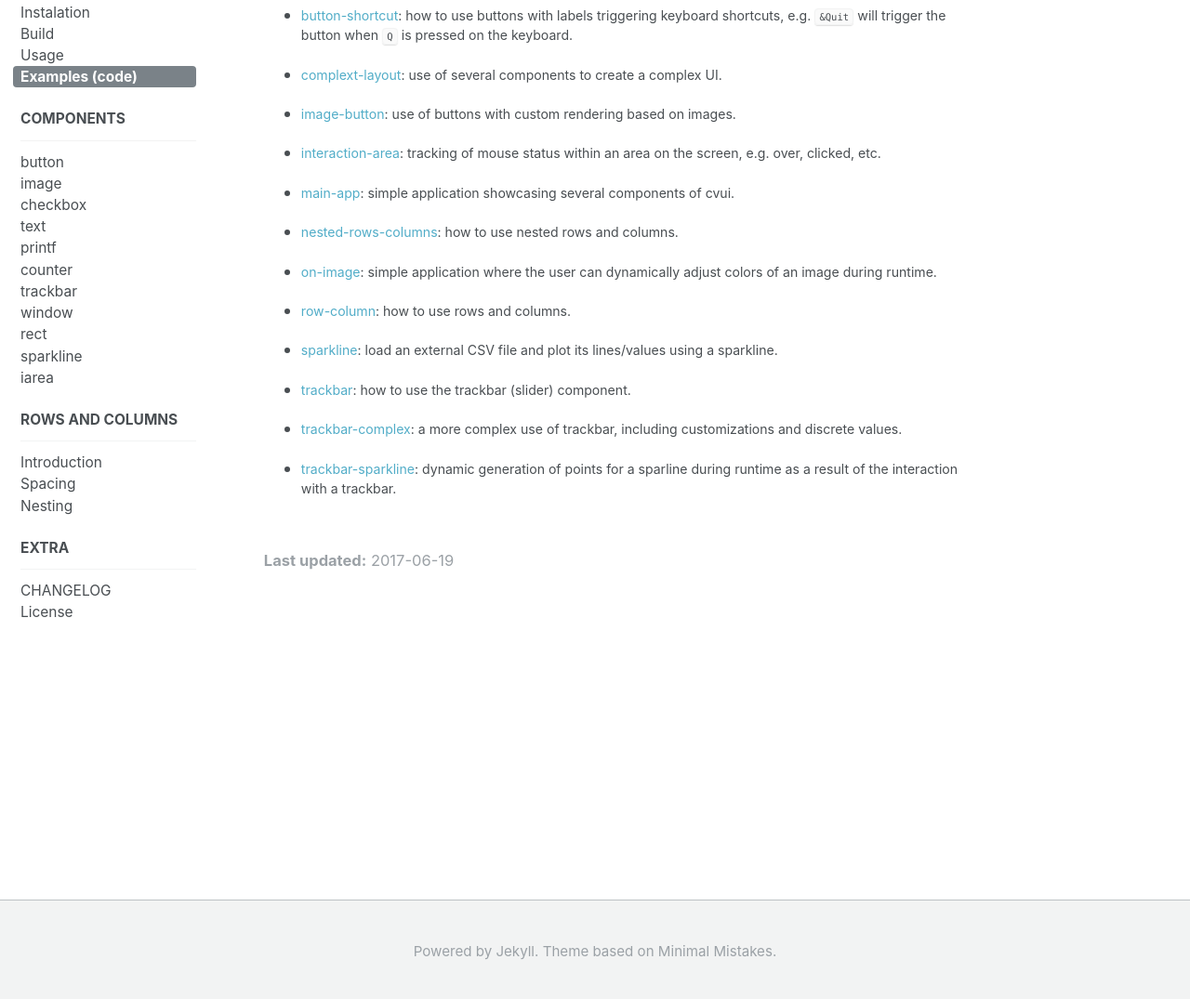
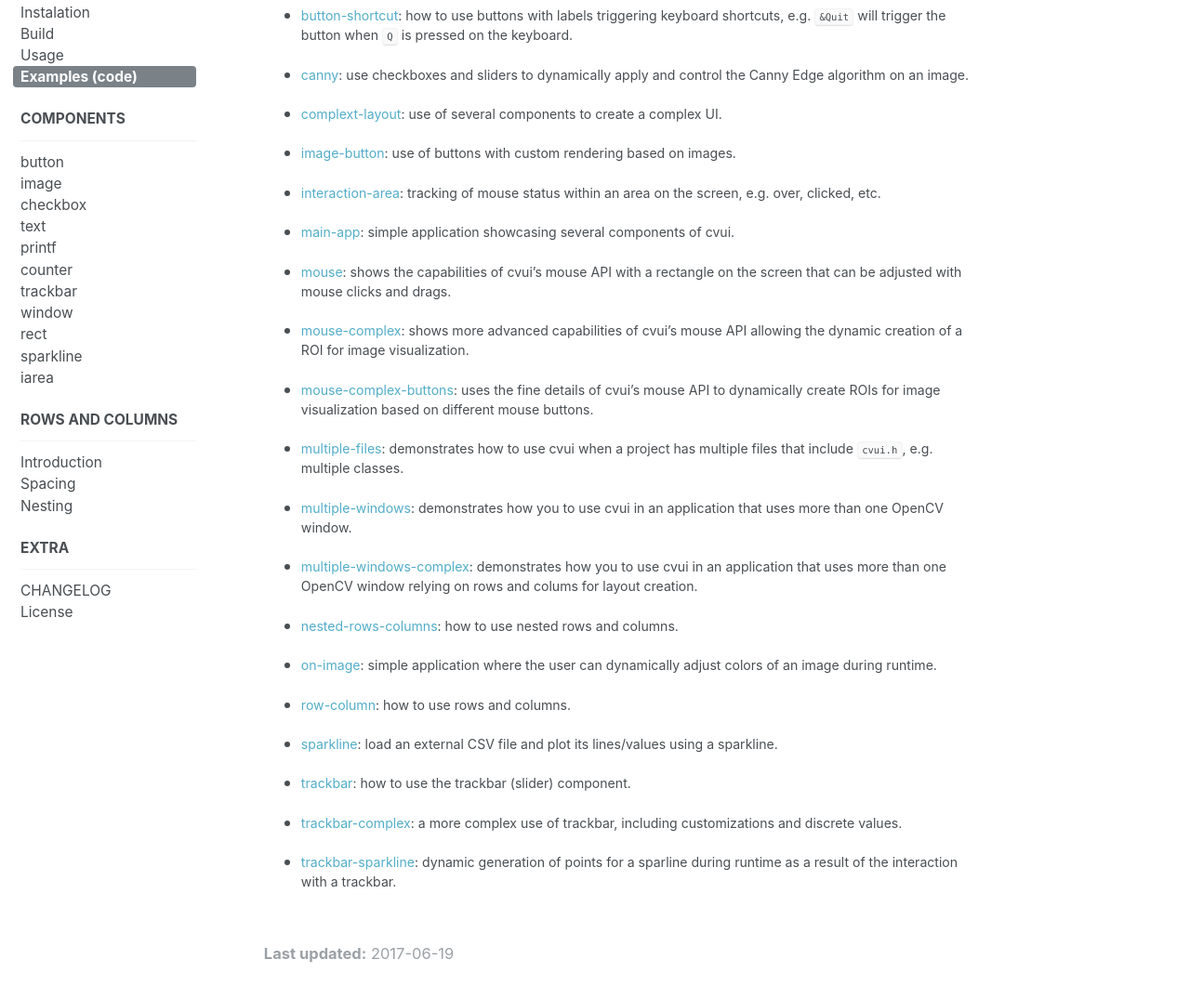
Before and after one commit to Dovyski/cvui, a Jekyll site: the page built from docs/examples.md, in a window 1280 px wide and 1400 px high. Shown: the part 320-1395 px from the top of the window at 93% size. Built offline with Jekyll 4.4.1, drawn with Linux system fonts in a browser that asks for light colours.

Commit message:
Update list of examples

```diff
--- a/docs/examples.md
+++ b/docs/examples.md
@@ -9,6 +9,8 @@ The [examples](https://github.com/Dovyski/cvui/tree/master/example) folder conta
 
 * [button-shortcut](https://github.com/Dovyski/cvui/tree/master/example/src/button-shortcut): how to use buttons with labels triggering keyboard shortcuts, e.g. `&Quit` will trigger the button when `Q` is pressed on the keyboard.
 
+* [canny](https://github.com/Dovyski/cvui/tree/master/example/src/canny): use checkboxes and sliders to dynamically apply and control the Canny Edge algorithm on an image.
+
 * [complext-layout](https://github.com/Dovyski/cvui/tree/master/example/src/complext-layout): use of several components to create a complex UI.
 
 * [image-button](https://github.com/Dovyski/cvui/tree/master/example/src/image-button): use of buttons with custom rendering based on images.
@@ -16,6 +18,21 @@ The [examples](https://github.com/Dovyski/cvui/tree/master/example) folder conta
 * [interaction-area](https://github.com/Dovyski/cvui/tree/master/example/src/interaction-area): tracking of mouse status within an area on the screen, e.g. over, clicked, etc.
 
 * [main-app](https://github.com/Dovyski/cvui/tree/master/example/src/main-app): simple application showcasing several components of cvui.
+
+* [mouse](https://github.com/Dovyski/cvui/tree/master/example/src/mouse): shows the capabilities of cvui's mouse API with a rectangle on the screen that can be adjusted with mouse clicks and drags.
+
+* [mouse-complex](https://github.com/Dovyski/cvui/tree/master/example/src/mouse-complex): shows more advanced capabilities of cvui's mouse API allowing the dynamic creation of a ROI for image visualization.
+
+* [mouse-complex-buttons](https://github.com/Dovyski/cvui/tree/master/example/src/mouse-complex-buttons): uses the fine details of cvui's mouse API to dynamically
+create ROIs for image visualization based on different mouse buttons.
+
+* [multiple-files](https://github.com/Dovyski/cvui/tree/master/example/src/multiple-files): demonstrates how to use cvui when a project has multiple files that include `cvui.h`, e.g. multiple classes.
+
+* [multiple-windows](https://github.com/Dovyski/cvui/tree/master/example/src/multiple-windows): demonstrates how you to use cvui in an application that uses
+more than one OpenCV window.
+
+* [multiple-windows-complex](https://github.com/Dovyski/cvui/tree/master/example/src/multiple-windows-complex): demonstrates how you to use cvui in an application that uses
+more than one OpenCV window relying on rows and colums for layout creation.
 
 * [nested-rows-columns](https://github.com/Dovyski/cvui/tree/master/example/src/nested-rows-columns): how to use nested rows and columns.
 
```
Also changed, not shown: 1 other file.
